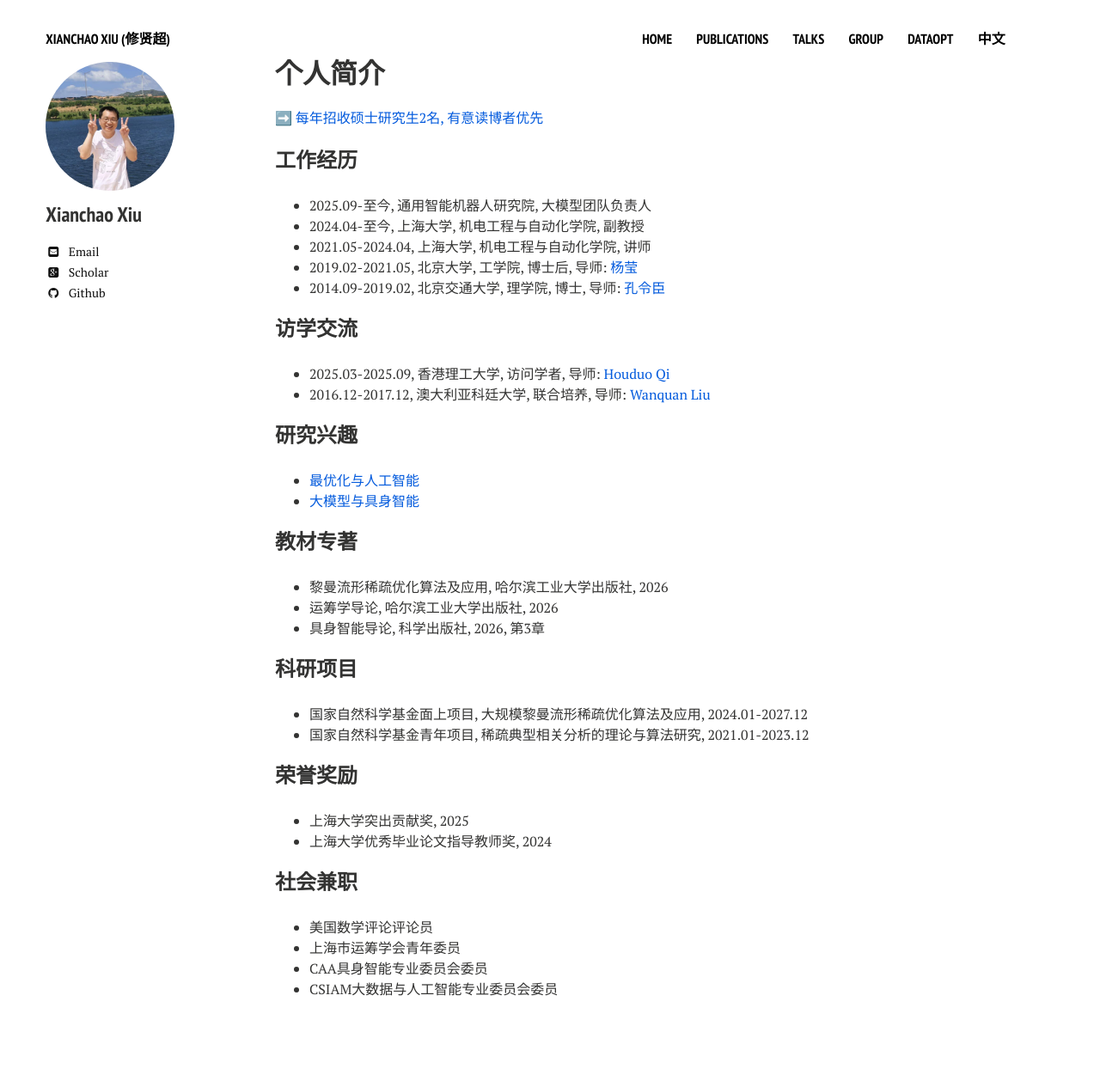
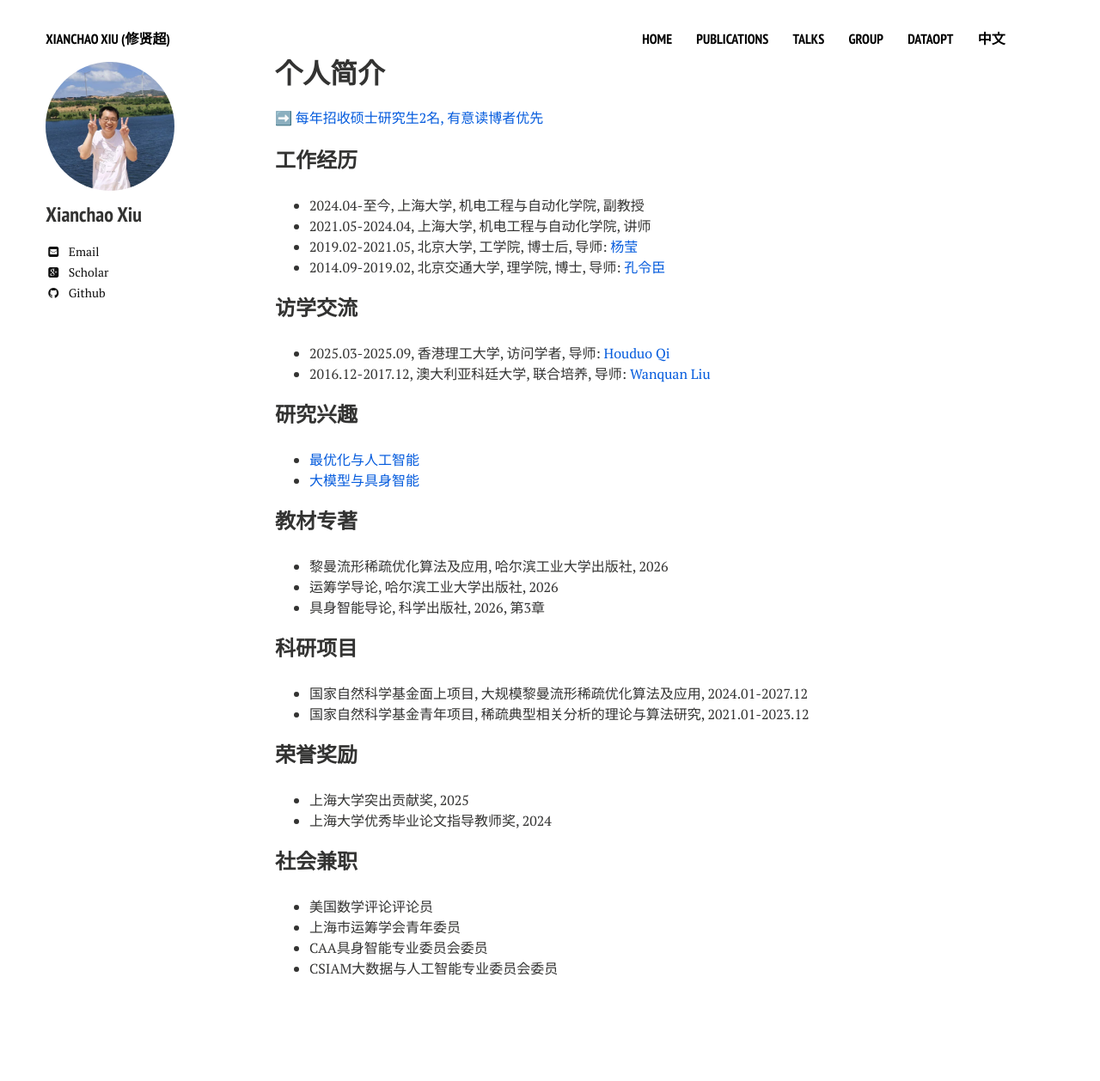
Before and after one commit to xianchaoxiu/xianchaoxiu.github.io, a Jekyll site: the page built from chinese/index.md, in a window 1280 px wide. Shown: the whole page at 86% size. Built offline with Jekyll 4.4.1, drawn with Linux system fonts in a browser that asks for light colours; nearby versions of some CDN libraries; after the commit the page ends 1234 px from its top, so only the background shows below that.

Commit message:
Update index.md

```diff
--- a/chinese/index.md
+++ b/chinese/index.md
@@ -11,7 +11,6 @@ share: false
 
 
 ### 工作经历
-* 2025.09-至今, 通用智能机器人研究院, 大模型团队负责人 <br>
 * 2024.04-至今, 上海大学, 机电工程与自动化学院, 副教授 <br>
 * 2021.05-2024.04, 上海大学, 机电工程与自动化学院, 讲师 <br>
 * 2019.02-2021.05, 北京大学, 工学院, 博士后, 导师: <a href="https://www.coe.pku.edu.cn/teaching/all_time/7262.html" class="textlink" target="_blank">杨莹</a> <br>
```
